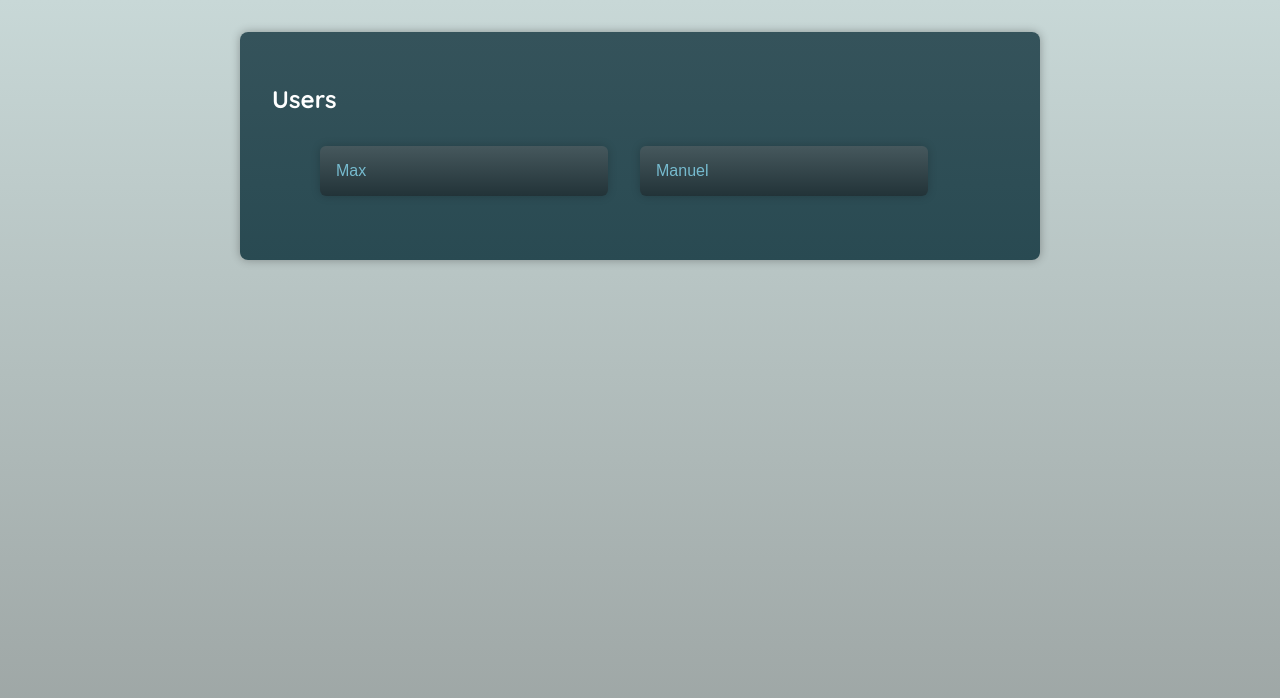
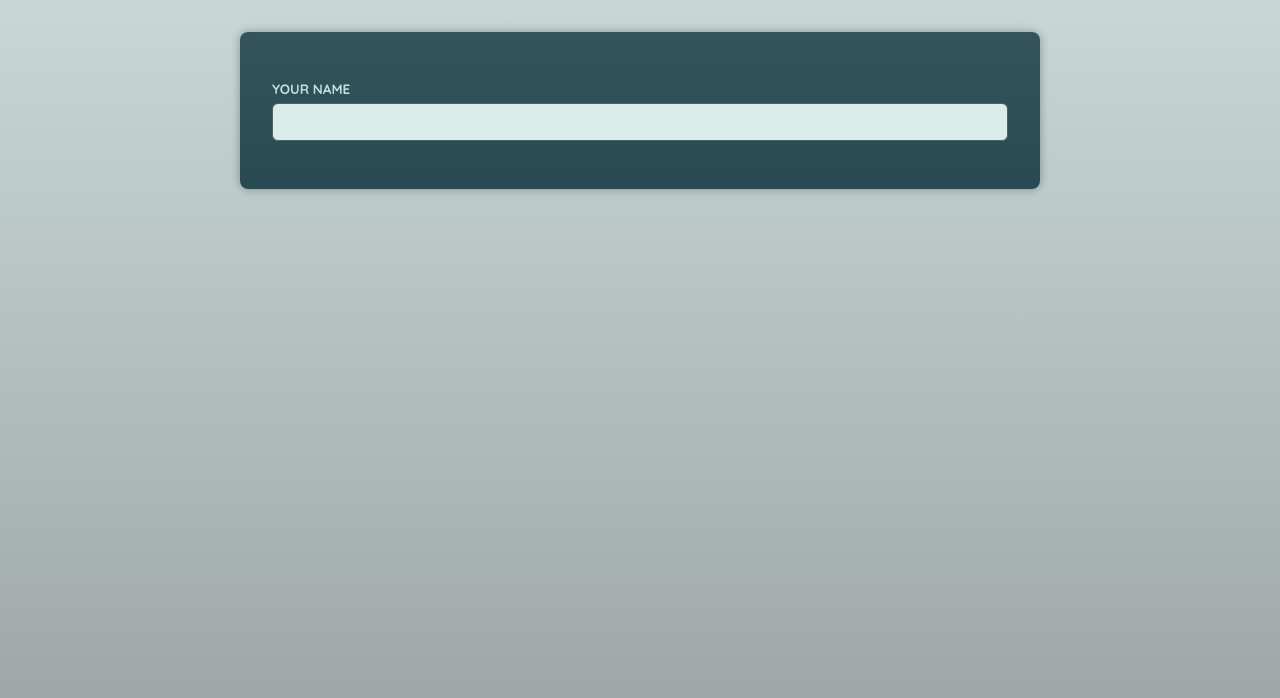
Before and after one commit to kushal1997/tpescript_practice, a React (Vite) app in the folder 4_react-ts-advance-project/: page / in a window 1280 px wide. Shown: the top 698 px of the page. Built offline with nearby package versions, Linux system fonts and the light colour scheme; a web font is replaced by a local one.

Commit message:
used forward ref to use ref

```diff
--- a/4_react-ts-advance-project/src/App.tsx
+++ b/4_react-ts-advance-project/src/App.tsx
@@ -1,7 +1,9 @@
 // import Input from "./components/Input";
 
+import { useRef } from "react";
 import Button from "./components/Button";
 import Container from "./components/Container";
+import Forward_Ref_Input from "./components/FowardRefInput";
 import IconButton from "./components/IconButton";
 import List from "./components/List";
 
@@ -14,6 +16,7 @@ const users = [
   { id: "u2", name: "Manuel" },
 ];
 function App() {
+  const input = useRef<HTMLInputElement>(null);
   return (
     <>
       <main>
@@ -49,13 +52,15 @@ function App() {
           Like
         </IconButton> */}
 
-        <section>
+        {/* <section>
           <h2>Users</h2>
           <List
             items={users}
             renderItems={(user) => <li key={user.id}>{user.name}</li>}
           />
-        </section>
+        </section> */}
+
+        <Forward_Ref_Input id="name" label="Your name" ref={input} />
       </main>
     </>
   );
--- /dev/null
+++ b/4_react-ts-advance-project/src/components/FowardRefInput.tsx
@@ -0,0 +1,26 @@
+import { ComponentPropsWithoutRef, FC, forwardRef } from "react";
+
+interface InputProps {
+  label: string;
+  id: string;
+}
+
+// Use Omit to remove 'id' from ComponentPropsWithoutRef<'input'>
+type NativeInputProps = Omit<ComponentPropsWithoutRef<"input">, "id">;
+
+// Combine InputProps with the omitted input props
+interface MergedInputProps extends InputProps, NativeInputProps {}
+
+//within forward ref first type is for ref and second for the props
+const Forward_Ref_Input = forwardRef<HTMLInputElement, MergedInputProps>(
+  ({ label, id, ...inputProps }, ref) => {
+    return (
+      <p>
+        <label htmlFor={id}>{label}</label>
+        <input name={id} id={id} {...inputProps} ref={ref} />
+      </p>
+    );
+  }
+);
+
+export default Forward_Ref_Input;
```
